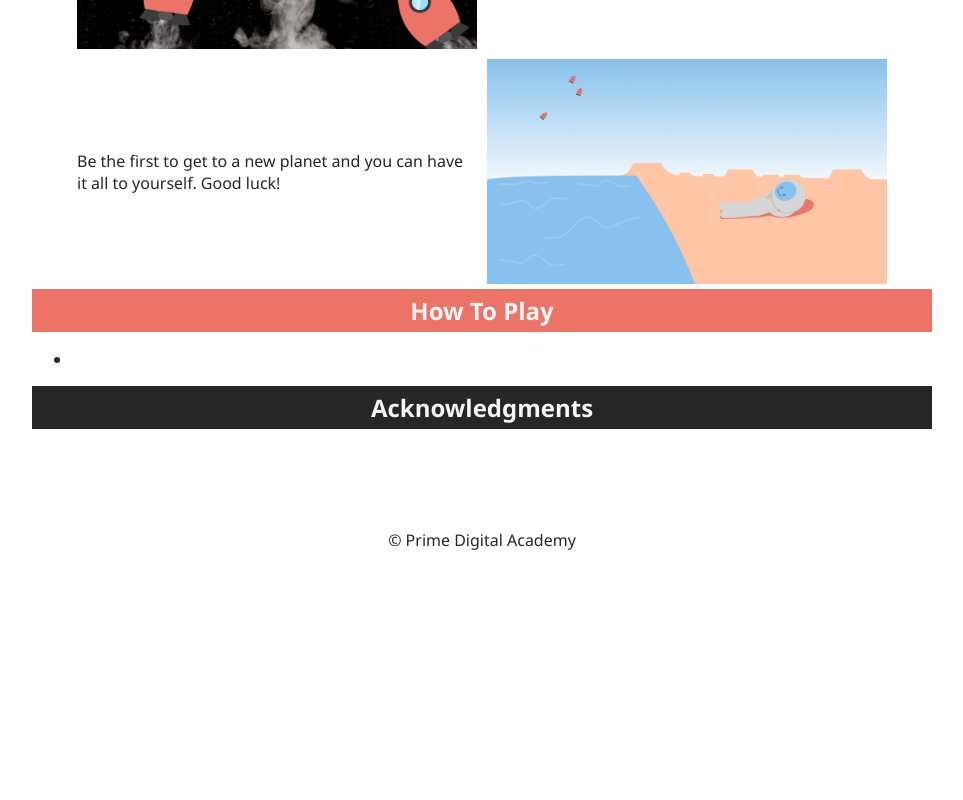
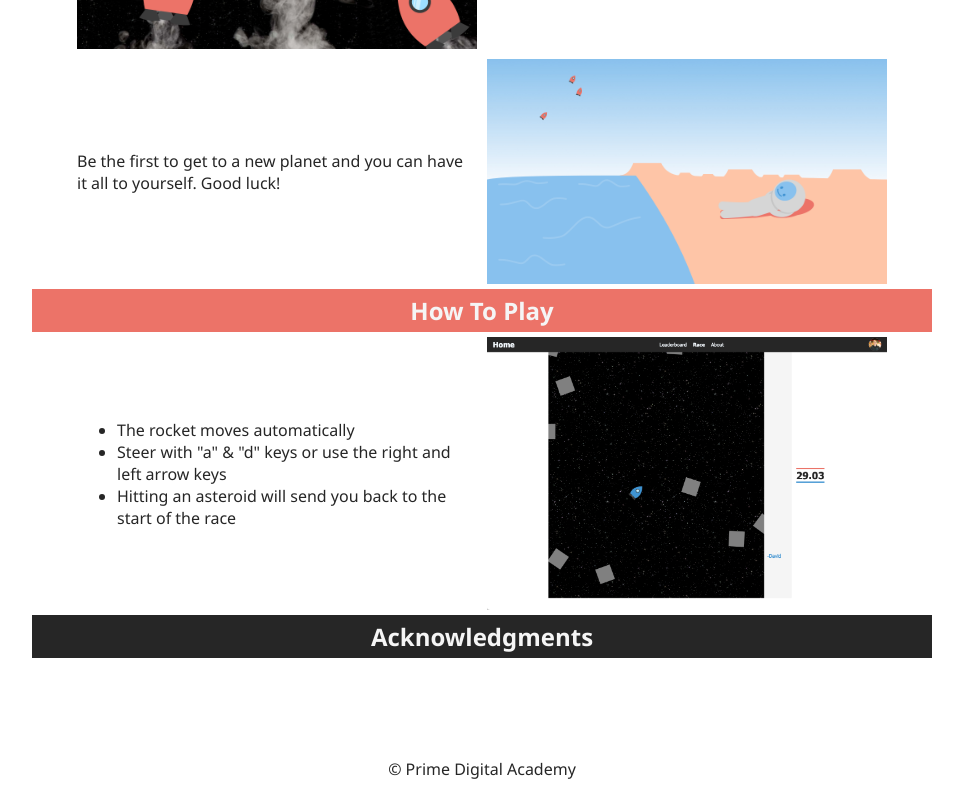
Before and after one commit to Davey-M/rocket-race-solo-project, a React (Create React App) app: page /#/about in a window 1280 px wide. Shown: the part 622-1422 px from the top of the page, without its empty margins (158-1121 px from the left). Before the commit the page ends 1193 px from the top, so only its background shows below. Built offline with nearby package versions, Linux system fonts and the light colour scheme; no server answers.

Commit message:
add how to play section

```diff
--- a/src/components/AboutPage/AboutPage.jsx
+++ b/src/components/AboutPage/AboutPage.jsx
@@ -5,6 +5,7 @@ import './AboutPage.css';
 import crowdedImg from './Crowded.jpg';
 import raceImg from './Race.jpg';
 import peaceImg from './Peace.jpg';
+import gamePlayImg from './gameplay-screenshot.png';
 
 // This is one of our simplest components
 // It doesn't have local state,
@@ -38,9 +39,23 @@ function AboutPage() {
       </section>
       <section>
         <h1 className='red-back about-header'>How To Play</h1>
-        <ul>
-          <li></li>
-        </ul>
+        <div className='content'>
+          <div className='story-grid'>
+            <p>
+              <ul>
+                <li>The rocket moves automatically</li>
+                <li>
+                  Steer with "a" & "d" keys or use the right and left arrow keys
+                </li>
+                <li>
+                  Hitting an asteroid will send you back to the start of the
+                  race
+                </li>
+              </ul>
+            </p>
+            <img src={gamePlayImg} alt='' />
+          </div>
+        </div>
       </section>
       <section>
         <h1 className='dark-back about-header'>Acknowledgments</h1>
```
Also changed, not shown: src/components/AboutPage/Peace.jpg, src/components/AboutPage/gameplay-screenshot.png (added).
